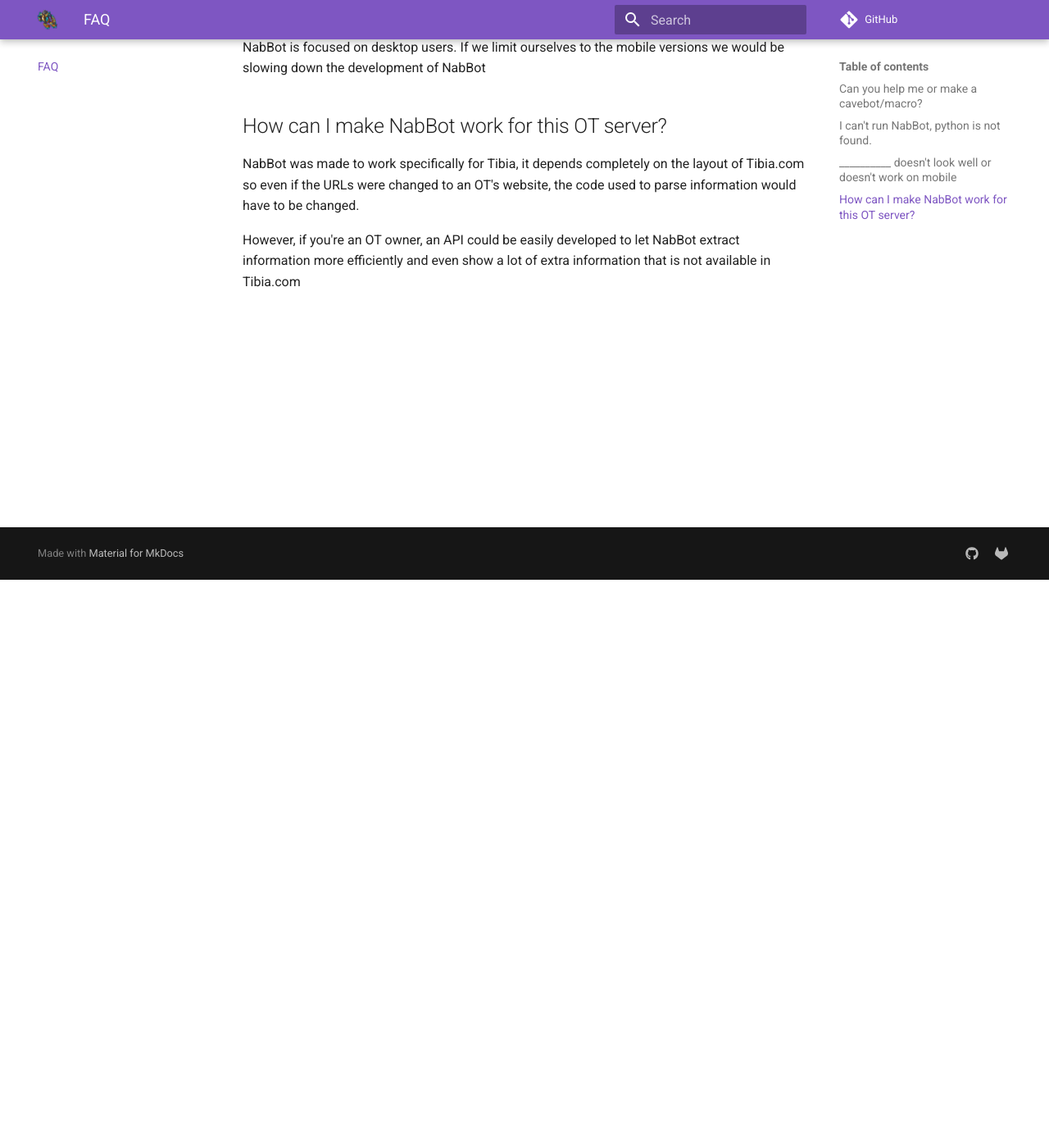
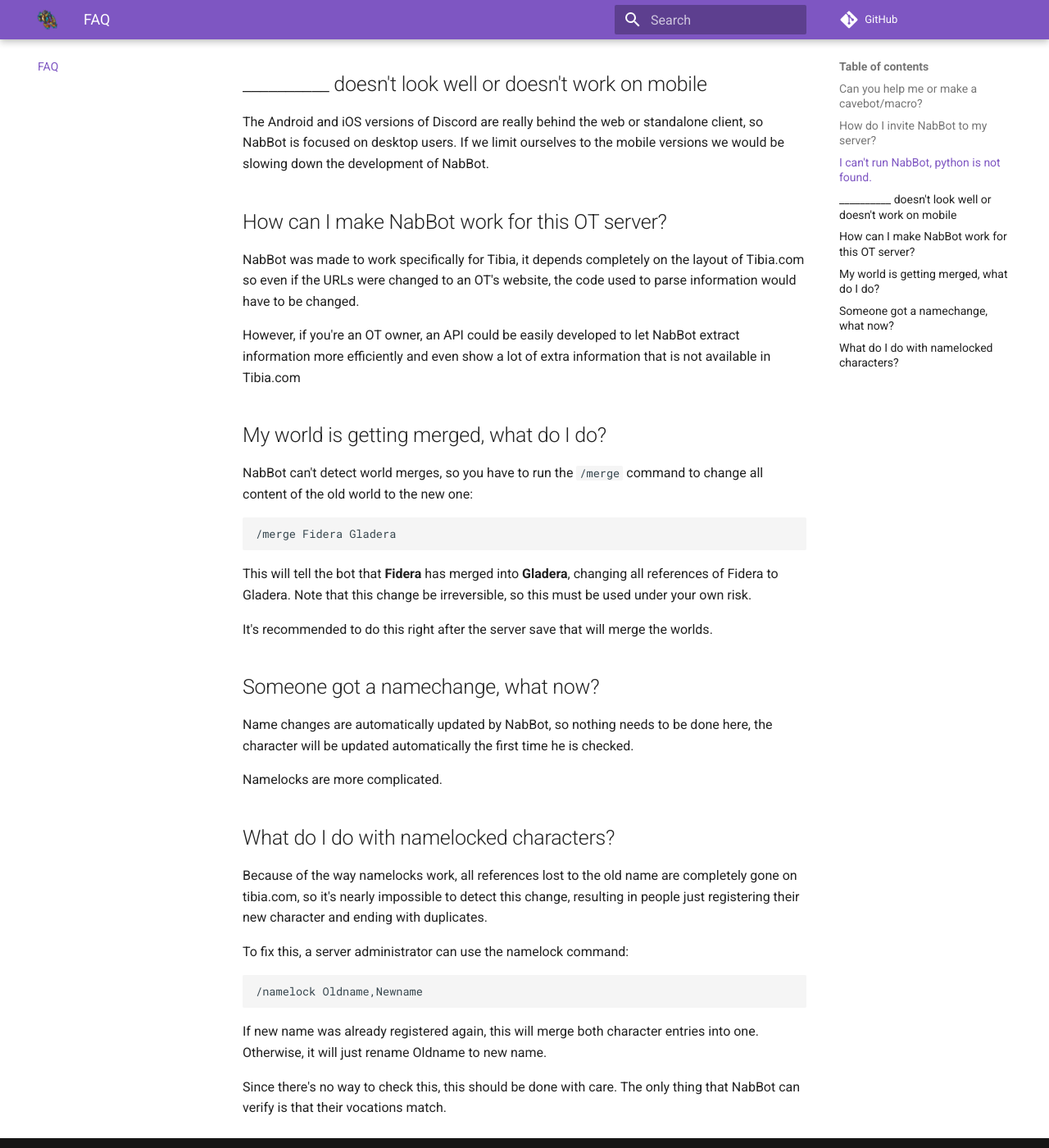
Before and after one commit to Galarzaa90/NabBot, an MkDocs documentation site: the page built from docs/faq.md, in a window 1280 px wide and 1400 px high, scrolled down 693 px. Shown: the whole window at 82% size. Built offline with MkDocs 1.6.1 and Material for MkDocs 9.7.7, drawn with Linux system fonts in a browser that asks for light colours; comment, search, counter and statistics services are not loaded; old or Windows-style settings are respelled for this version of MkDocs; some of the changed text lies outside the part shown.

Commit message:
Added some entries to FAQ

````diff
--- a/docs/faq.md
+++ b/docs/faq.md
@@ -3,6 +3,9 @@
 
 ## Can you help me or make a cavebot/macro?
 **No.**
+
+## How do I invite NabBot to my server?
+Unfortunately, this is only a self-hosted bot. You must run the bot by yourself.
 
 ## I can't run NabBot, python is not found.
 If you get an error like this: `“python” is not recognized as an internal or external command, operable program or batch file.`, it can be due to one of these reasons:
@@ -10,9 +13,42 @@ If you get an error like this: `“python” is not recognized as an internal or
 * The python folder is not in the `PATH` enviroment variable. This is prompted when installing Python.
 
 ## \_\_\_\_\_\_\_\_\_\_ doesn't look well or doesn't work on mobile
-The Android and iOS versions of Discord are really behind the web or standalone client, so NabBot is focused on desktop users. If we limit ourselves to the mobile versions we would be slowing down the development of NabBot
+The Android and iOS versions of Discord are really behind the web or standalone client, so NabBot is focused on desktop users.
+If we limit ourselves to the mobile versions we would be slowing down the development of NabBot.
 
 ## How can I make NabBot work for this OT server?
 NabBot was made to work specifically for Tibia, it depends completely on the layout of Tibia.com so even if the URLs were changed to an OT's website, the code used to parse information would have to be changed.
 
 However, if you're an OT owner, an API could be easily developed to let NabBot extract information more efficiently and even show a lot of extra information that is not available in Tibia.com
+
+## My world is getting merged, what do I do?
+NabBot can't detect world merges, so you have to run the `/merge` command to change all content of the old world to the new one:
+
+```
+/merge Fidera Gladera
+```
+
+This will tell the bot that **Fidera** has merged into **Gladera**, changing all references of Fidera to Gladera.
+Note that this change be irreversible, so this must be used under your own risk.
+
+It's recommended to do this right after the server save that will merge the worlds.
+
+## Someone got a namechange, what now?
+Name changes are automatically updated by NabBot, so nothing needs to be done here, the character will be updated automatically the first time he is checked.
+
+Namelocks are more complicated.
+
+## What do I do with namelocked characters?
+Because of the way namelocks work, all references lost to the old name are completely gone on tibia.com, so it's
+nearly impossible to detect this change, resulting in people just registering their new character and ending with duplicates.
+
+To fix this, a server administrator can use the namelock command:
+
+```
+/namelock Oldname,Newname
+```
+
+If new name was already registered again, this will merge both character entries into one.
+Otherwise, it will just rename Oldname to new name.
+
+Since there's no way to check this, this should be done with care. The only thing that NabBot can verify is that their vocations match.
````
